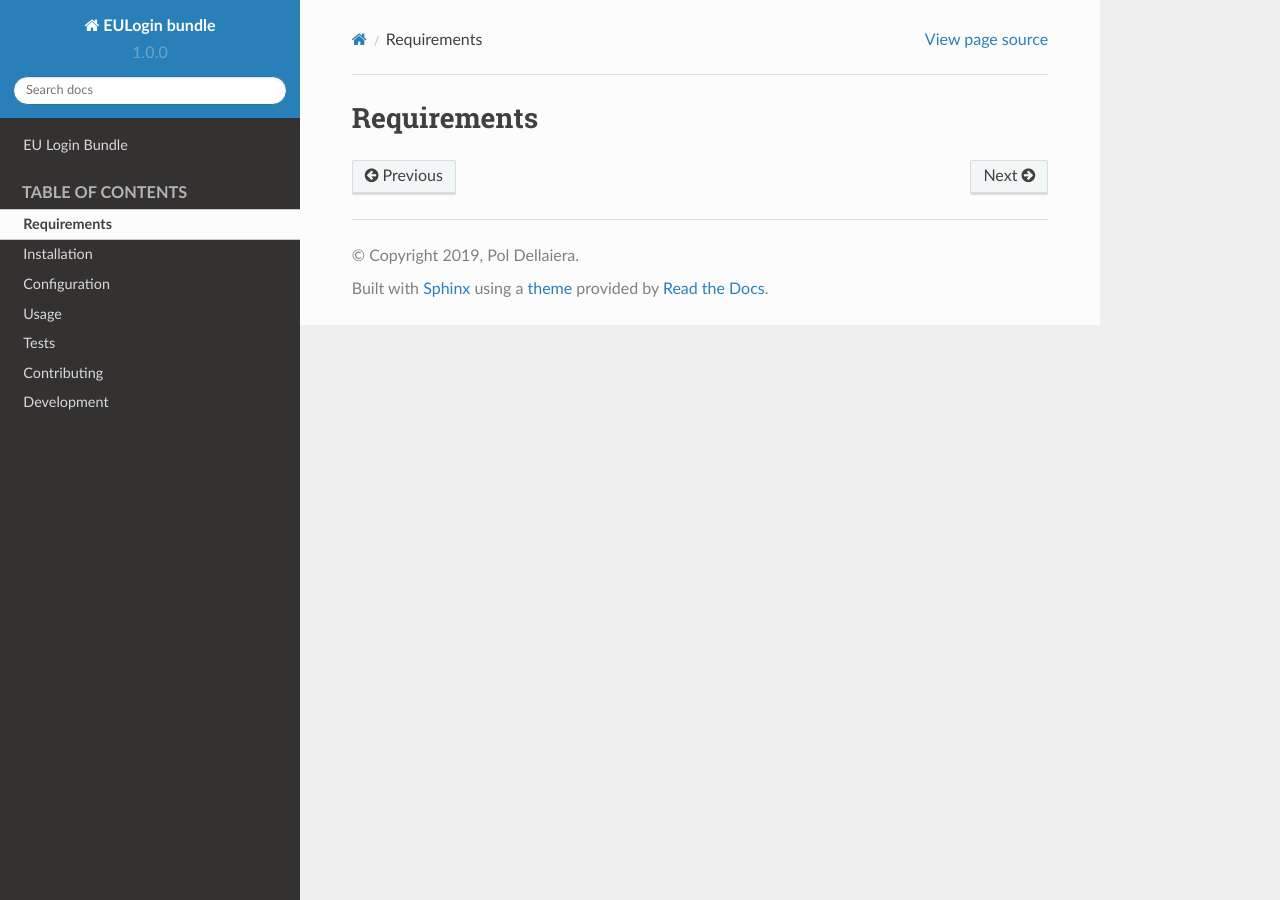
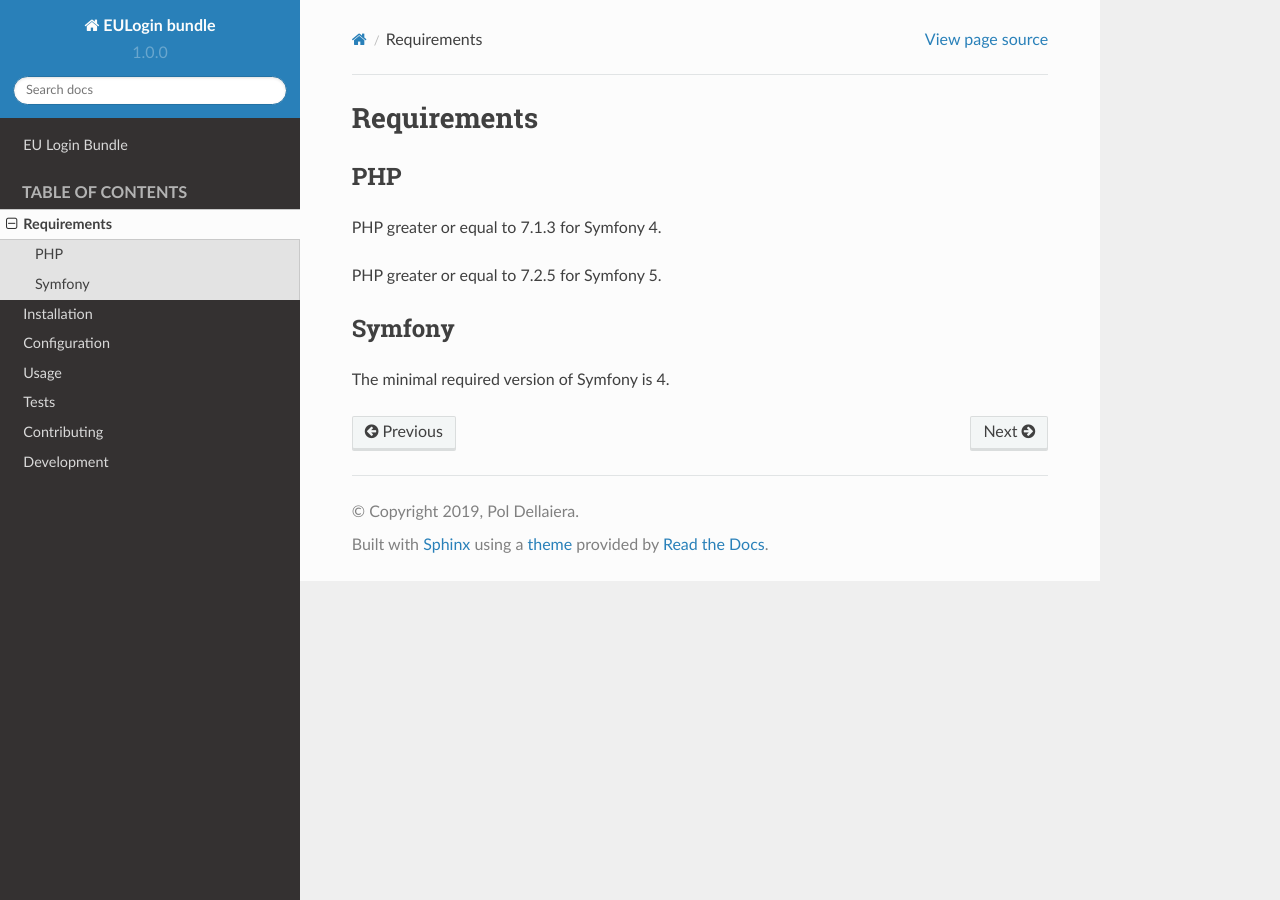
Before and after one commit to ecphp/eu-login-bundle, a Sphinx documentation site: the page built from docs/pages/requirements.rst, in a window 1280 px wide. Built offline with Sphinx 7.4.7 and the Read the Docs theme 2.0.0, drawn with Linux system fonts in a browser that asks for light colours.

```diff
--- a/docs/pages/requirements.rst
+++ b/docs/pages/requirements.rst
@@ -1,2 +1,14 @@
 Requirements
 ============
+
+PHP
+---
+
+PHP greater or equal to 7.1.3 for Symfony 4.
+
+PHP greater or equal to 7.2.5 for Symfony 5.
+
+Symfony
+-------
+
+The minimal required version of Symfony is 4.
```
Also changed, not shown: composer.json (+2 -7 lines).
